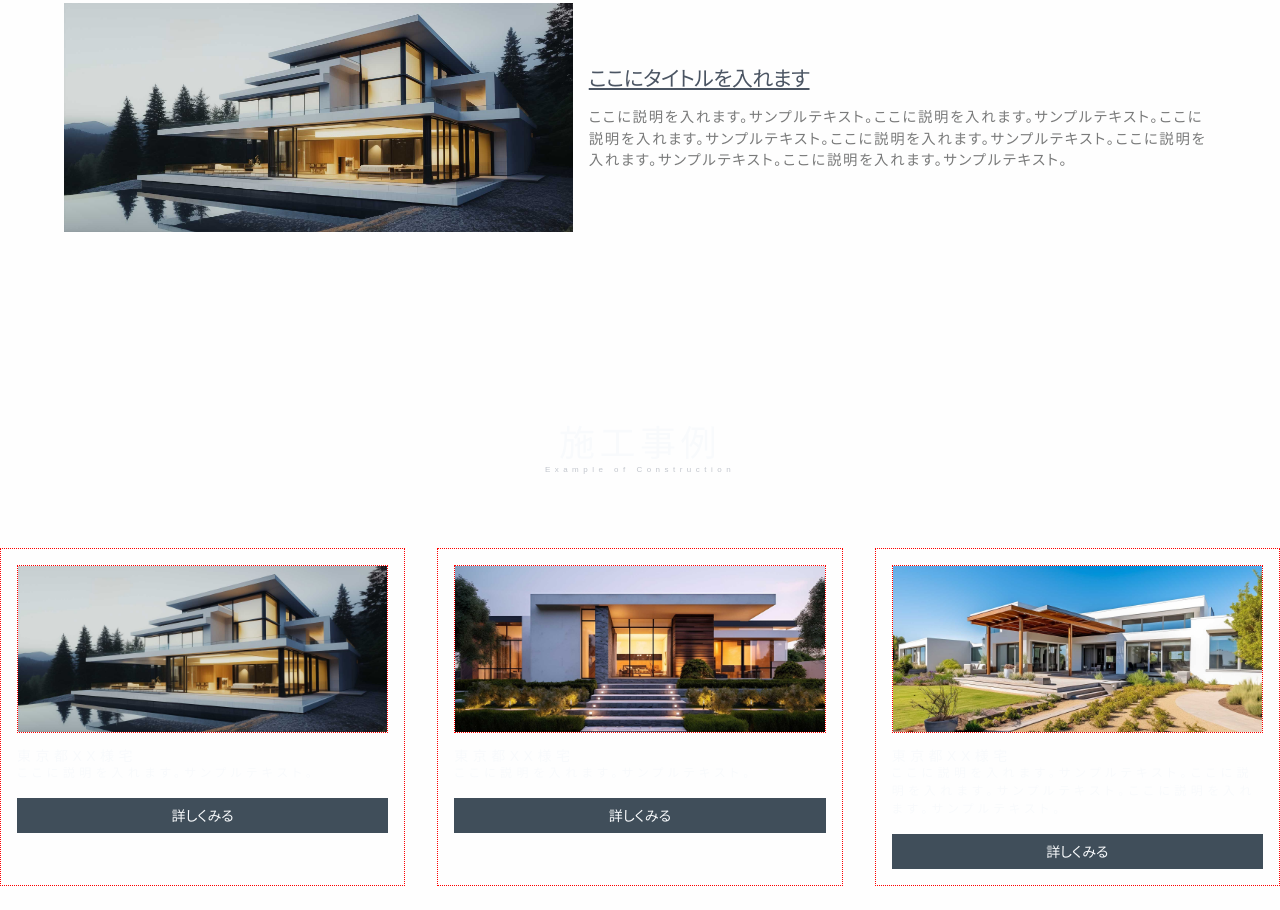
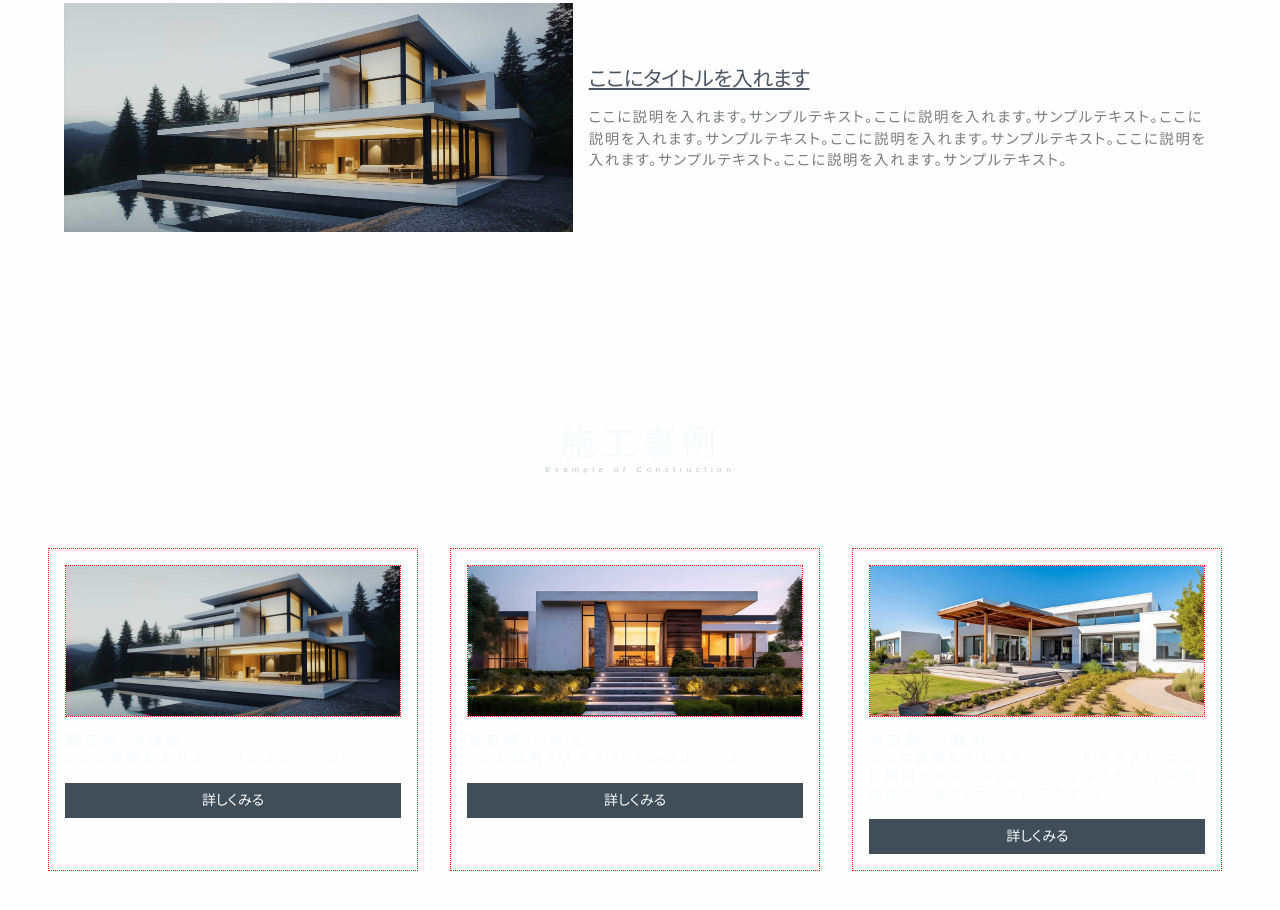
Before and after one commit to minierparedes/housebuilder, a website: page src/index.html in a window 1280 px wide. Shown: the part 917-1827 px from the top of the page. Drawn offline with Linux system fonts and the light colour scheme.

Commit message:
chore(html): restore previous container class

```diff
--- a/src/index.html
+++ b/src/index.html
@@ -66,7 +66,7 @@
           <h1 class="feature-list-heading">施工事例</h1>
           <p class="feature-list-subheading">Example of Construction</p>
         </div>
-        <div class="feature-list-card-container">
+        <div class="feature-list-card-container container">
           <div class="feature-list-img-card">
             <img class="card-img" src="/src/assets/1.jpg" alt="house 1" />
             <h3 class="card-title">東京都XX様宅</h3>
```
